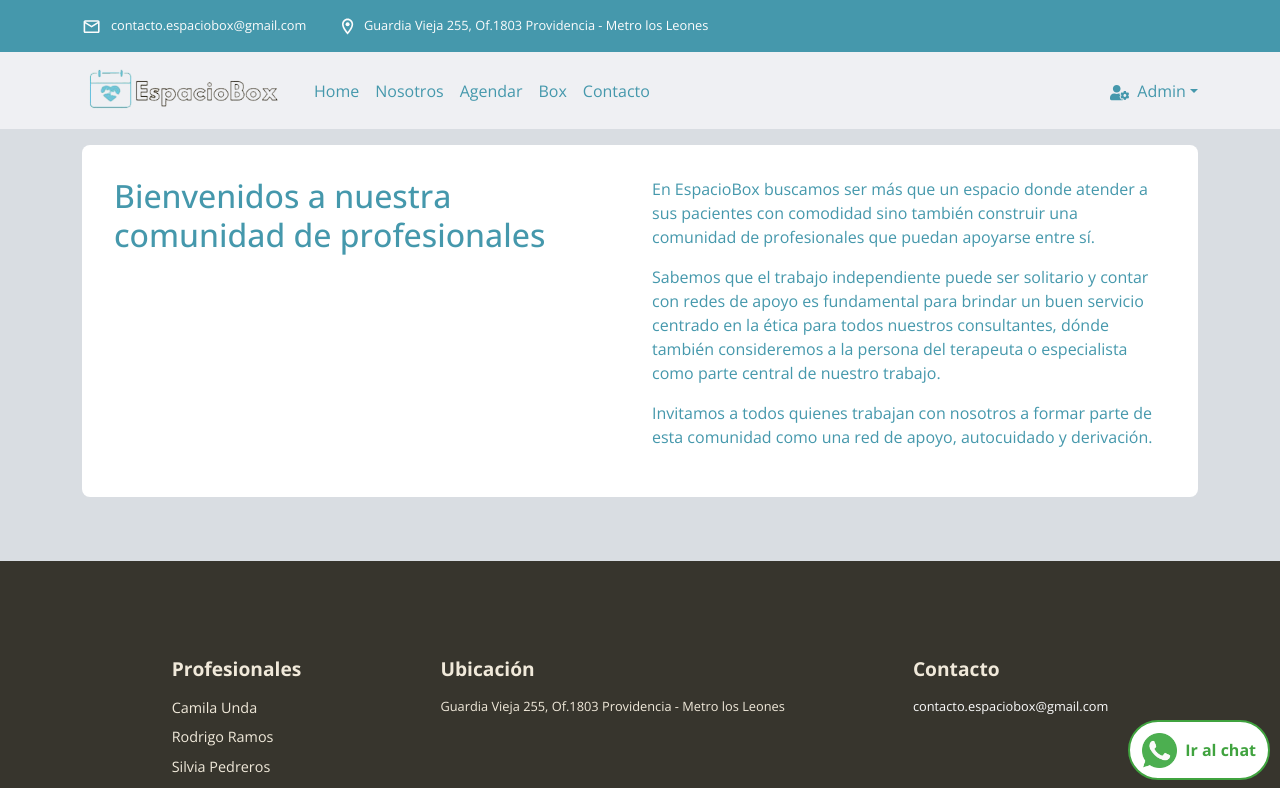
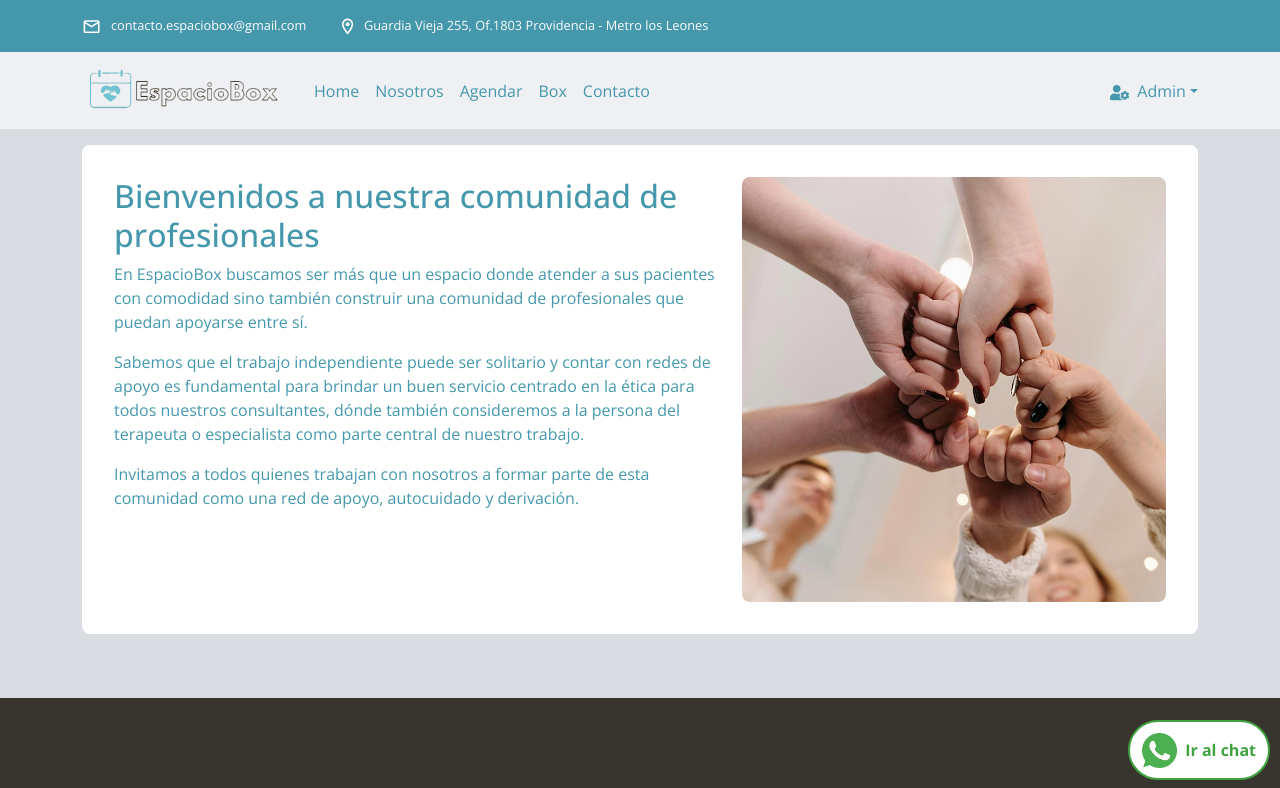
Before and after one commit to ssalinascalibar/espacio-box-noLogin, a React (Vite) app: page /nosotros in a window 1280 px wide. Shown: the top 788 px of the page. Built offline with nearby package versions, Linux system fonts and the light colour scheme.

Commit message:
mod img fluid style

```diff
--- a/src/assets/styles/global.css
+++ b/src/assets/styles/global.css
@@ -29,6 +29,11 @@ a {
   margin: 1rem 0 4rem 0;
 }
 
+.fluid-image img{
+  border-radius: 8px;
+
+}
+
 
 
 /* React player*/
@@ -49,7 +54,13 @@ a {
   border-radius: 8px;
 }
 
+
 @media screen and (min-width: 992px) {
+
+  .fluid-image{
+    width: 100%;
+  }
+
   /*React player*/
   .player-wrapper {
     margin-top: 0;
--- a/src/features/about/About.jsx
+++ b/src/features/about/About.jsx
@@ -1,6 +1,7 @@
 import Container from "react-bootstrap/Container";
 import Row from "react-bootstrap/Row";
 import Col from "react-bootstrap/Col";
+import Image from "react-bootstrap/Image";
 
 export default function About() {
   return (
@@ -9,10 +10,8 @@ export default function About() {
         <section>
           <div className="backgroundSection">
             <Row>
-              <Col lg={6}>
+              <Col lg={7}>
                 <h2>Bienvenidos a nuestra comunidad de profesionales</h2>
-              </Col>
-              <Col lg={6}>
                 <article>
                   <p>
                     En EspacioBox buscamos ser más que un espacio donde atender
@@ -34,6 +33,14 @@ export default function About() {
                   </p>
                 </article>
               </Col>
+              <Col lg={5}>
+                <div className="fluid-image">
+                <Image src="/assets/img/about.jpg" fluid />
+                </div>
+              </Col>
+            </Row>
+            <Row>
+
             </Row>
           </div>
         </section>
--- a/src/features/home/FeatureSection.jsx
+++ b/src/features/home/FeatureSection.jsx
@@ -21,7 +21,7 @@ export default function FeatureSection() {
           comunidad como una red de apoyo, autocuidado y derivación.
         </p>
       </div>
-      <div className="features-image">
+      <div className="fluid-image">
         <Image src="/assets/img/featuresSection.jpg" fluid />
       </div>
     </div>
--- a/src/features/home/featureSection.css
+++ b/src/features/home/featureSection.css
@@ -5,10 +5,10 @@
     flex-direction: column;
 }
 
-.features-image img{
+/* .features-image img{
     border-radius: 8px;
 
-}
+} */
 
 /* Media query para desktop (pantallas desde 992px) */
 @media screen and (min-width: 992px) {
@@ -27,7 +27,7 @@
 
     }
 
-    .features-image{
+    /* .features-image{
         width: 100%;
-    }
+    }     */
 }
```
Also changed, not shown: public/assets/img/about.jpg (added).
